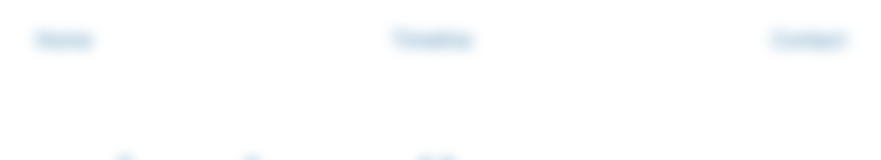
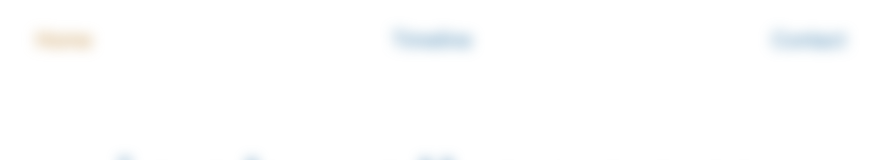
Before and after one commit to jonbwalker/jonbwalker.com, a Nuxt app: page / in a window 1280 px wide. Shown: the top 160 px of the page, without its empty margins (199-1080 px from the left). Built offline with nearby package versions, Linux system fonts and the light colour scheme.

Commit message:
nav link highlighting is based on active route

```diff
--- a/components/Nav/NavBar.vue
+++ b/components/Nav/NavBar.vue
@@ -1,6 +1,10 @@
 <template>
   <b-container class="nav-container">
-    <nav-item v-for="(link, i) in navLinks" :link="link" :key="i"></nav-item>
+    <nav-item v-for="(link, i) in navLinks"
+              :key="i"
+              :link="link"
+              :activeLink="isActive(link.url)"
+              @click="toggleActive(link.url)"></nav-item>
   </b-container>
 </template>
 
@@ -13,12 +17,25 @@
     data() {
       return {
         navLinks: [
-          {name: 'Home', url: '/home'},
+          {name: 'Home', url: '/'},
           {name: 'Timeline', url: '/timeline'},
           {name: 'Contact', url: '/contact'},
-        ]
+        ],
       }
-    }
+    },
+    methods: {
+      isActive(url) {
+        return this.activeLink === url
+      },
+      toggleActive(url) {
+        return this.activeLink = url
+      }
+    },
+    computed: {
+      activeLink() {
+        return this.$route.path;
+      }
+    },
   }
 </script>
 
--- a/components/Nav/NavItem.vue
+++ b/components/Nav/NavItem.vue
@@ -1,6 +1,9 @@
 <template>
   <div>
-    <b-link :to="link.url">{{link.name}}</b-link>
+    <b-link :to="link.url"
+            :class="{'active': activeLink}">
+      {{link.name}}
+    </b-link>
   </div>
 </template>
 
@@ -8,7 +11,8 @@
   export default {
     name: "NavItem",
     props: {
-      link: {type: Object, required: true}
+      link: {type: Object, required: true},
+      activeLink: {type: Boolean, required: true}
     }
   }
 </script>
@@ -19,4 +23,6 @@
     &:hover
       text-decoration: none
       color: #BE8635
+  .active
+    color: #BE8635
 </style>
```
